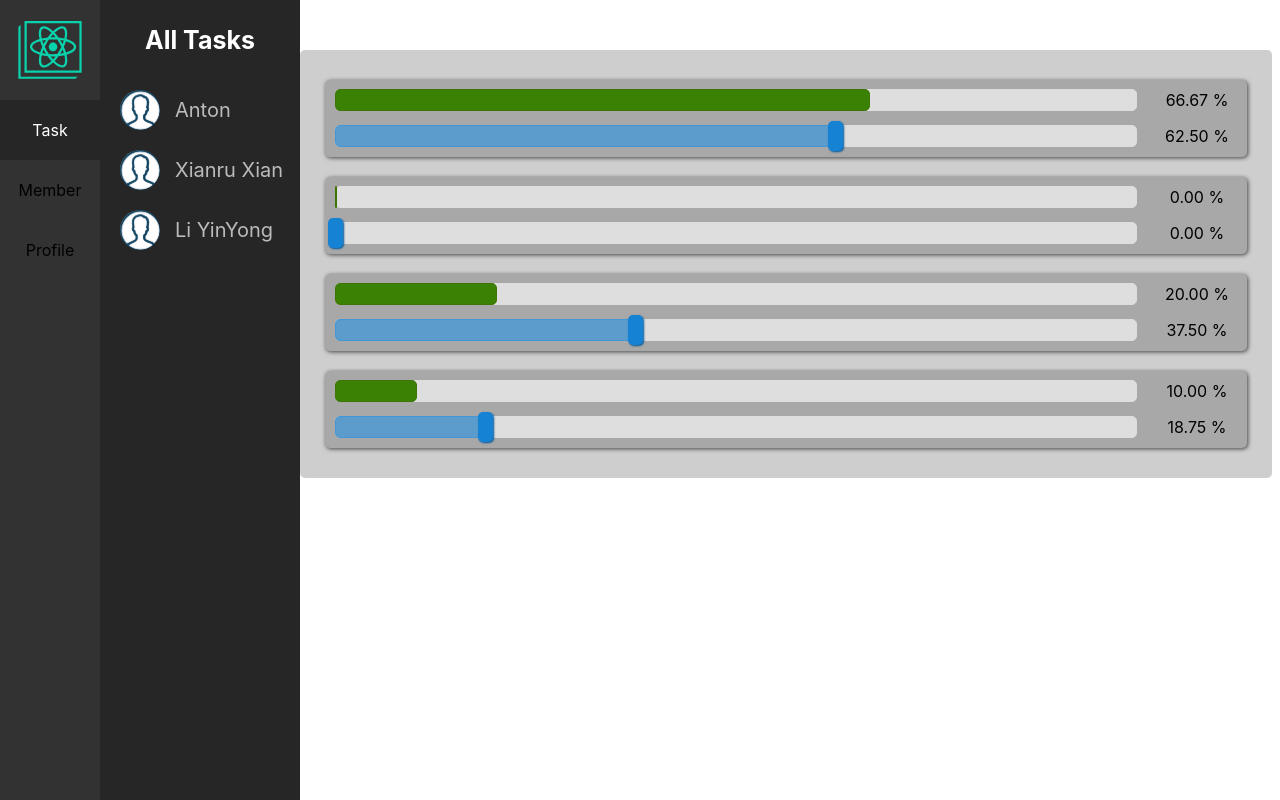
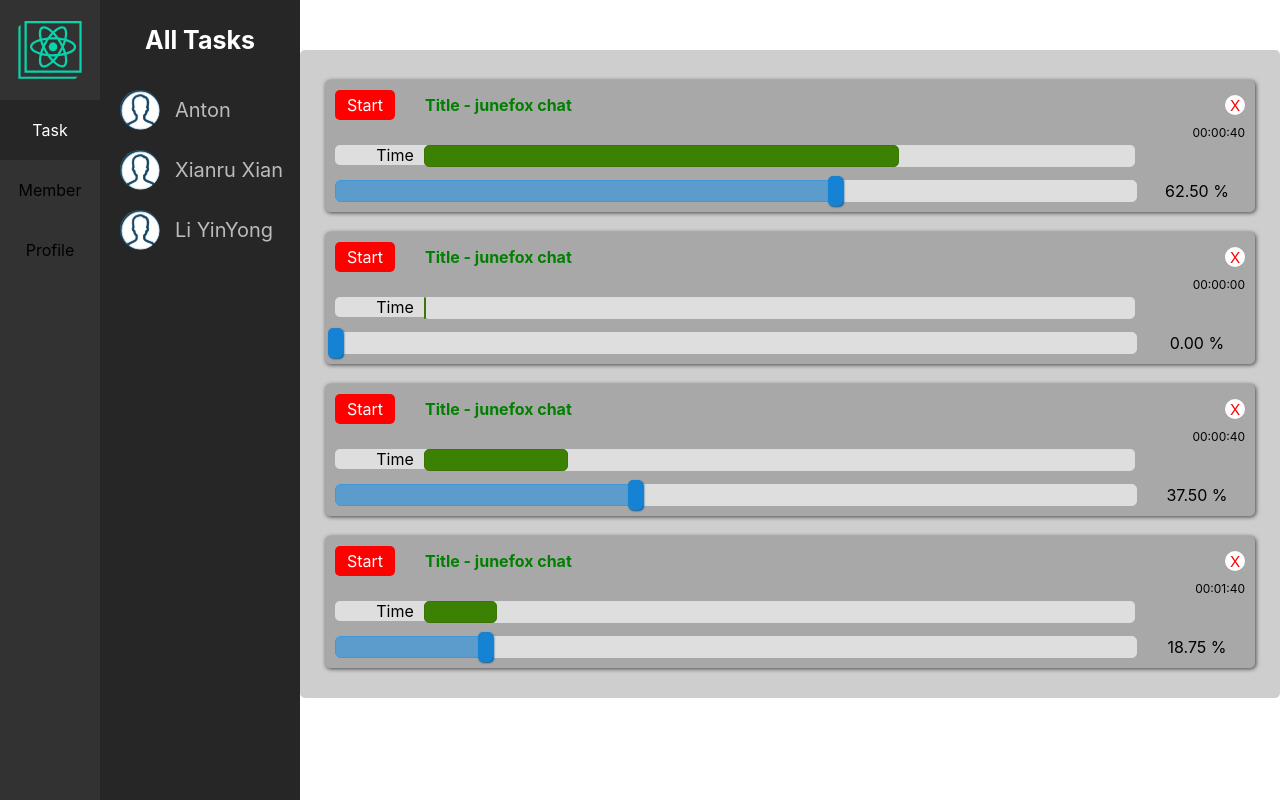
Before and after one commit to blacktiny/project-management-tool, a React (Create React App) app in the folder client/: page /task/all in a window 1280 px wide. Built offline with nearby package versions, Linux system fonts and the light colour scheme.

Commit message:
update time progress bar component and group bar

```diff
--- a/client/src/components/TimeProgressBar/index.js
+++ b/client/src/components/TimeProgressBar/index.js
@@ -37,17 +37,31 @@ class TimeProgressBar extends Component {
     clearInterval()
   }
 
+  getTimeLabel = (curTime) => {
+    const hour = parseInt(curTime / 3600) < 10 ? '0' + parseInt(curTime / 3600) : parseInt(curTime / 3600)
+    const minute = parseInt(curTime % 3600 / 60) < 10 ? '0' + parseInt(curTime % 3600 / 60) : parseInt(curTime % 3600 / 60)
+    const second = (curTime % 60) < 10 ? '0' + (curTime % 60) : (curTime % 60)
+
+    return hour + ':' + minute + ':' + second
+  }
+
   render() {
     const { stepTime, curTime } = this.state
 
     const curPercent = curTime / stepTime
 
+    const timeLabel = this.getTimeLabel(curTime)
+
     return (
       <div className='time-progress-bar'>
+        <div className='time-label'>{timeLabel}</div>
         <div className='progress-bar-content'>
-          <div className='fill-content' style={{ width: `${curPercent}%`}}></div>
+          <div className='title'>Time</div>
+          <div className='container'>
+            <div className='fill-content' style={{ width: `${curPercent}%`}}></div>
+          </div>
+          {/* <div className='percent-value'>{Number(curPercent).toFixed(2)} %</div> */}
         </div>
-        <div className='percent-value'>{Number(curPercent).toFixed(2)} %</div>
       </div>
     )
   }
--- a/client/src/components/TimeProgressBar/style.scss
+++ b/client/src/components/TimeProgressBar/style.scss
@@ -1,12 +1,29 @@
 .time-progress-bar {
   display: flex;
-  align-items: center;
-  height: 20px;
+  flex-direction: column;
+  // align-items: center;
+  // height: 20px;
   padding-bottom: 15px;
 
+  .time-label {
+    font-size: 12px;
+    text-align: right;
+    padding: 5px 0;
+  }
+
   .progress-bar-content {
-    width: 800px;
-    height: 100%;
+    display: flex;
+    border: none;
+
+    .title {
+      width: 80px;
+      text-align: right;
+      padding-right: 10px;
+    }
+
+    .container {
+      width: calc(100% - 80px);
+      height: 20px;
       background-color: #dedede;
       border: 1px solid #dddddd;
       border-radius: 5px;
@@ -28,3 +45,5 @@
       text-align: center;
     }
   }
+
+}
--- a/client/src/pages/App.css
+++ b/client/src/pages/App.css
@@ -8,6 +8,10 @@
   width: 100px;
   height: 100vh;
   background-color: #323232;
+}
+
+.page-content {
+  width: calc(100vw - 100px);
 }
 
 .logo-section {
--- a/client/src/pages/Task/index.js
+++ b/client/src/pages/Task/index.js
@@ -107,6 +107,11 @@ class Task extends Component {
                             {...provided.draggableProps}
                           >
                             <div className='progress-bar-group'>
+                              <div className='progress-bar-group-header'>
+                                <div className='btn-timer'>Start</div>
+                                <div className='header-title' {...provided.dragHandleProps}>Title - junefox chat</div>
+                                <div className='btn-delete'>X</div>
+                              </div>
                               <div {...provided.dragHandleProps}>
                                 <TimeProgressBar startTime={item.startTime} endTime={item.endTime} />
                               </div>
--- a/client/src/pages/Task/style.scss
+++ b/client/src/pages/Task/style.scss
@@ -1,5 +1,10 @@
 .task {
   display: flex;
+  width: 100%;
+
+  &-content {
+    width: calc(100% - 200px);
+  }
 
   .drag-drop-context {
     background-color: #cecece;
@@ -13,11 +18,46 @@
     flex-direction: column;
 
     .progress-bar-group {
+      display: flex;
+      flex-direction: column;
       background-color: #a8a8a8;
       margin: 10px 5px;
       padding: 10px;
       border-radius: 5px;
       box-shadow: 1px 1px 4px #444444;
+
+      &-header {
+        display: flex;
+        align-items: center;
+
+        .btn-timer {
+          width: 60px;
+          padding: 5px 0;
+          text-align: center;
+          border-radius: 5px;
+          color: white;
+          background-color: red;
+        }
+
+        .header-title {
+          width: calc(100% - 140px);
+          padding: 0 30px;
+          color: green;
+          font-weight: bold;
+        }
+
+        .btn-delete {
+          width: 20px;
+          height: 20px;
+          display: flex;
+          justify-content: center;
+          align-items: center;
+          font-size: 15px;
+          border-radius: 50%;
+          color: red;
+          background-color: white;
+        }
+      }
     }
   }
 }
```
Lines whose indentation alone changed are shown as unchanged.
